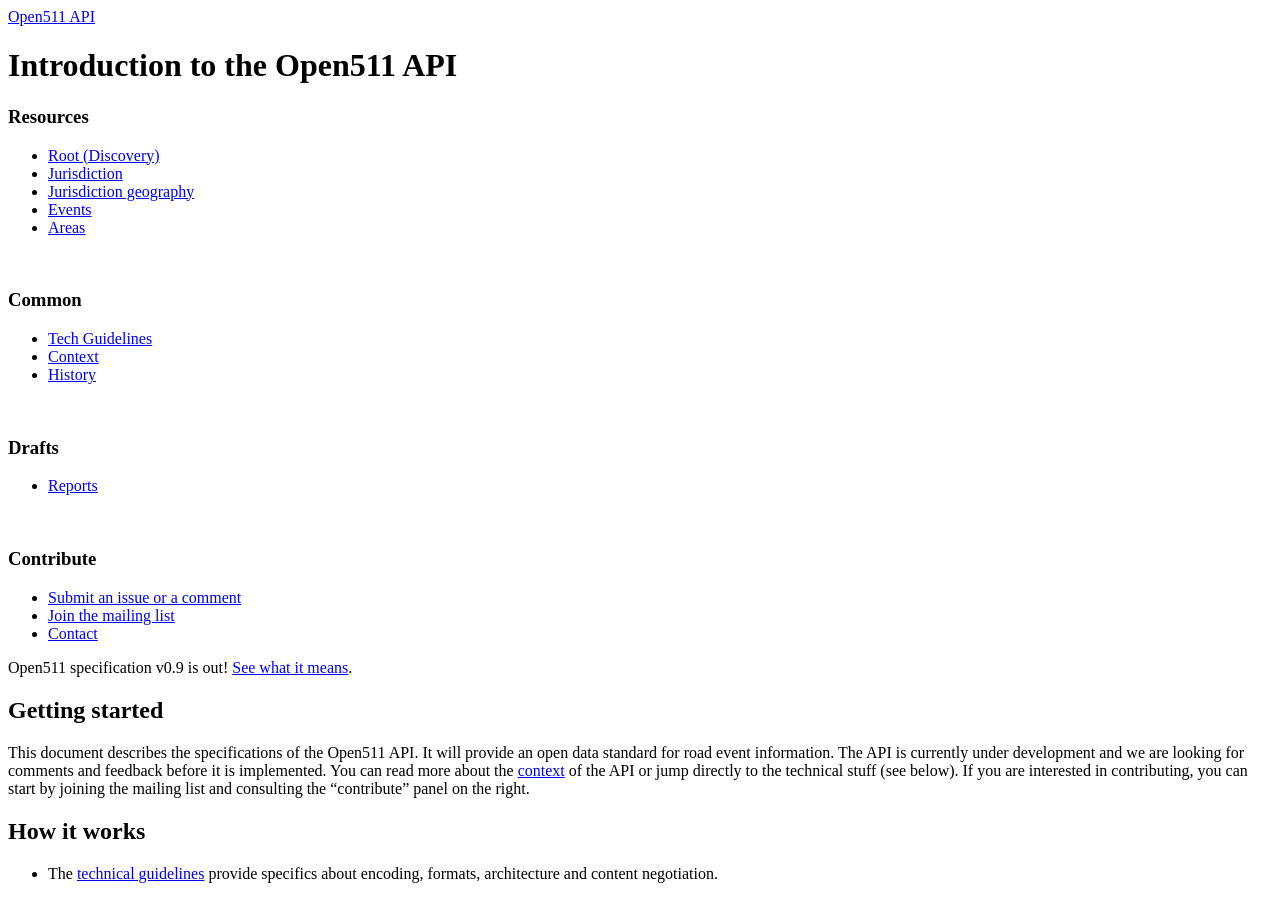
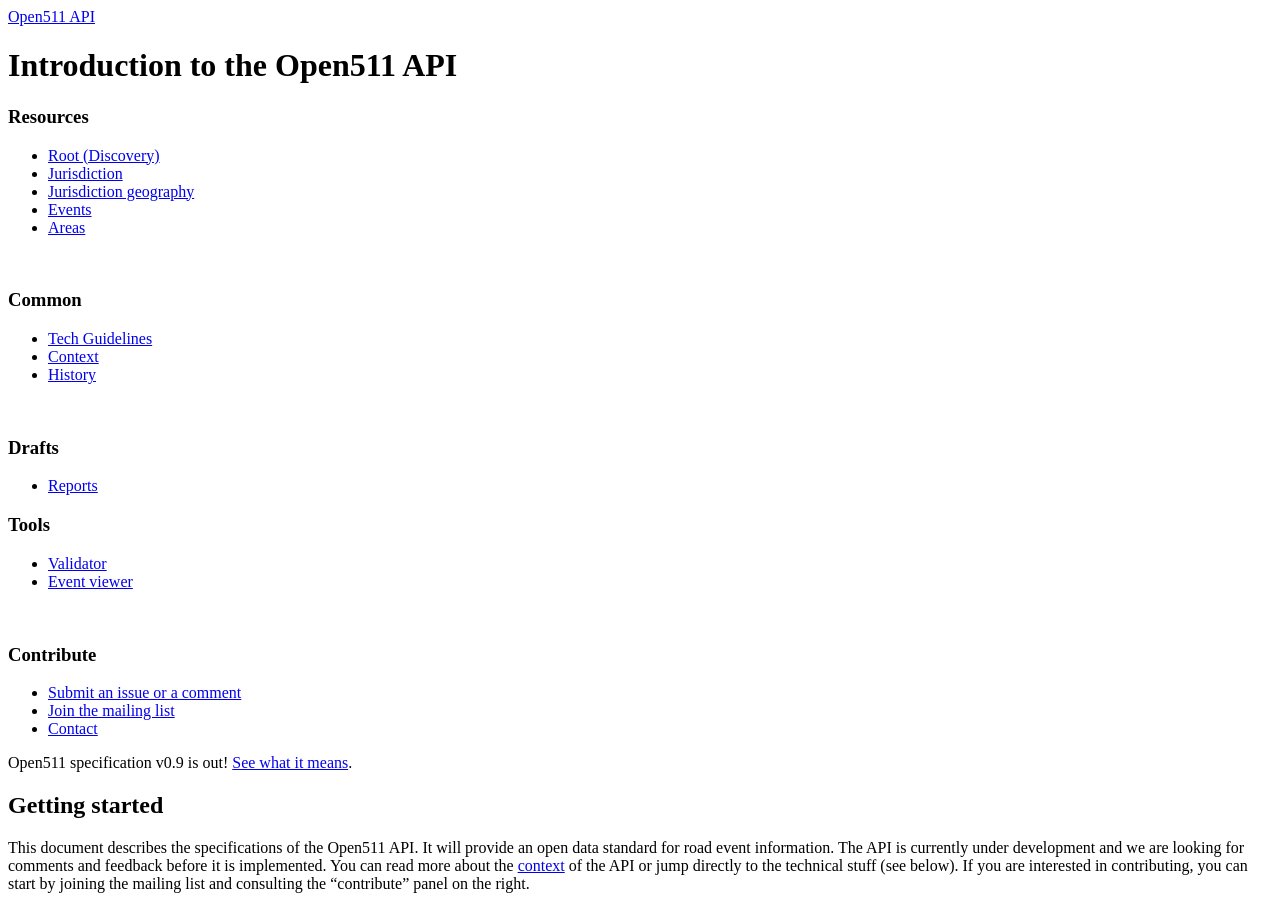
Before and after one commit to open511/Open511API, a Jekyll site: the page built from index.md, in a window 1280 px wide and 900 px high. Built offline with Jekyll 4.4.1, drawn with Linux system fonts in a browser that asks for light colours; nearby versions of some CDN libraries.

Commit message:
Add tools link to navigation

```diff
--- a/_includes/specsnav.html
+++ b/_includes/specsnav.html
@@ -28,6 +28,12 @@
 		<li><a href="report.html">Reports</a></li>
 	</ul>
 
+	<h3>Tools</h3>
+	<ul>
+		<li><a href="http://validator.open511.org/">Validator</a></li>
+		<li><a href="http://demo.open511.org/static/o5ui/example-anyurl.html">Event viewer</a></li>
+	</ul>
+
 
 	<p>&nbsp;</p>
 
```
